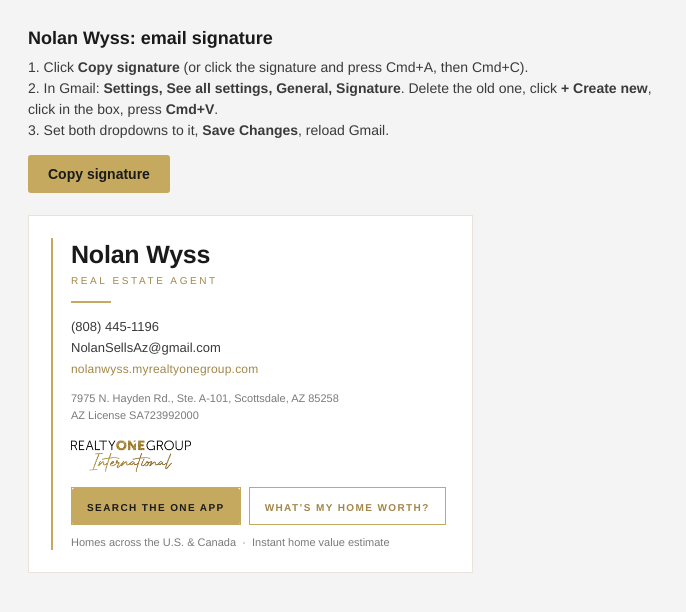
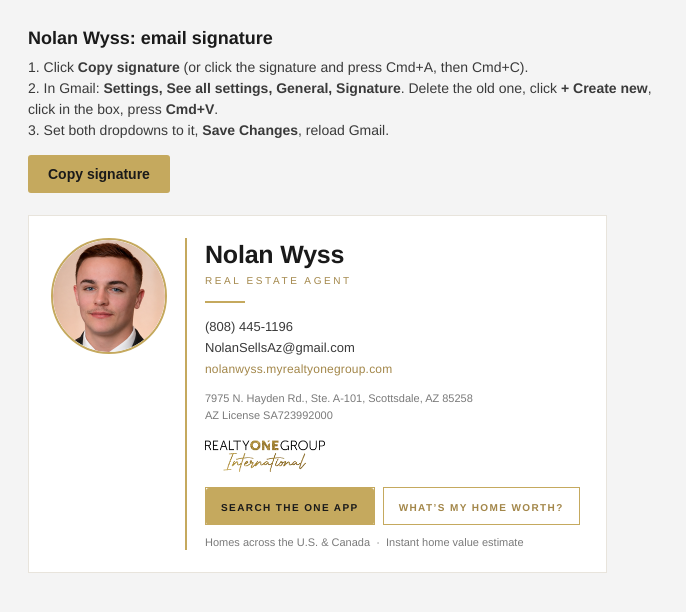
Before and after one commit to ONE2threeONE/rog-signatures, a plain HTML site: page nolan/signature.html in a window 1280 px wide. Shown: the whole page, without its empty margins (0-686 px from the left). Drawn offline with Linux system fonts and the light colour scheme.

Commit message:
Nolan Wyss photo

```diff
--- a/nolan/signature.html
+++ b/nolan/signature.html
@@ -18,7 +18,9 @@
   <td bgcolor="#FFFFFF" style="background-color:#FFFFFF;padding:22px 26px 22px 22px;border:1px solid #E8E4DC;">
 <table role="presentation" cellpadding="0" cellspacing="0" border="0" style="border-collapse:collapse;font-family:'Museo Sans', 'MuseoSans', 'Museo Sans 300', 'Helvetica Neue', Helvetica, Arial, sans-serif;">
   <tr>
-
+    <td valign="top" style="padding:0 18px 0 0;">
+      <img src="https://one2threeone.github.io/rog-signatures/nolan/nolan-photo.png" width="112" height="112" border="0" alt="Nolan Wyss" style="display:block;width:112px;height:112px;outline:none;text-decoration:none;border:2px solid #C5A95E;border-radius:58px;">
+    </td>
     <td width="2" bgcolor="#C5A95E" style="width:2px;background-color:#C5A95E;font-size:0;line-height:0;">
       <div style="width:2px;font-size:1px;line-height:1px;">&nbsp;</div>
     </td>
```
Also changed, not shown: nolan/nolan-photo.png (added).
